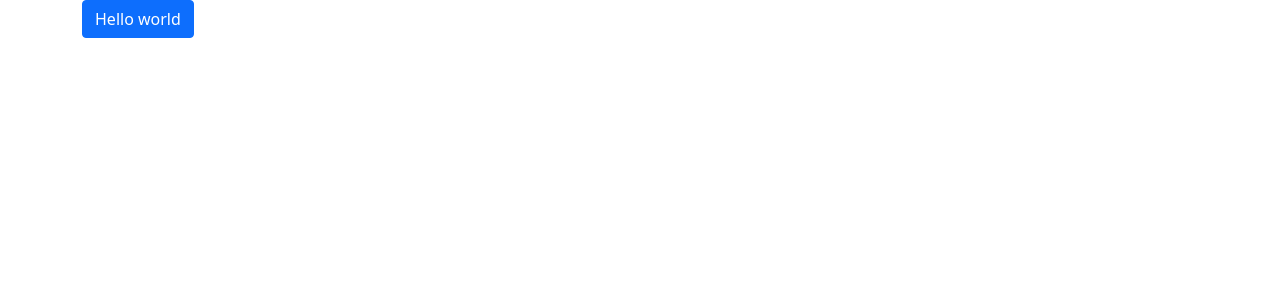
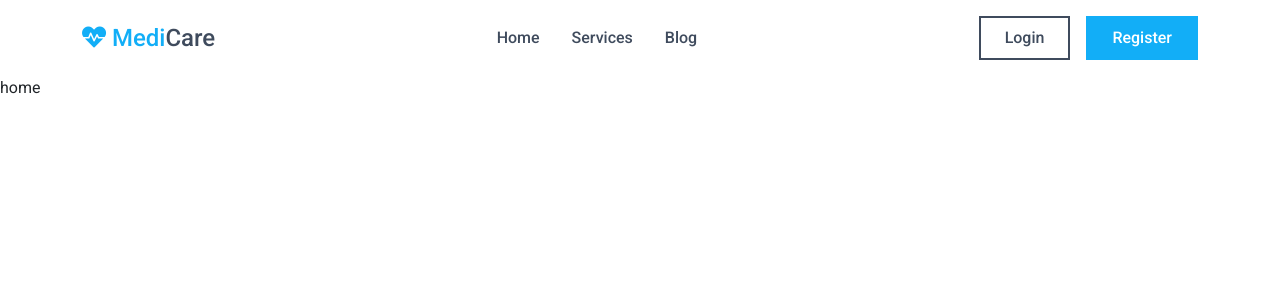
Before and after one commit to TasnimulHasan007/medicare, a React (Create React App) app: page / in a window 1280 px wide. Shown: the top 300 px of the page. Built offline with nearby package versions, Linux system fonts and the light colour scheme.

Commit message:
header done

```diff
--- a/public/index.html
+++ b/public/index.html
@@ -11,6 +11,13 @@
     />
     <link rel="apple-touch-icon" href="%PUBLIC_URL%/logo192.png" />
     <link rel="manifest" href="%PUBLIC_URL%/manifest.json" />
+    <!-- fontawesome -->
+    <link
+      rel="stylesheet"
+      href="https://use.fontawesome.com/releases/v5.15.4/css/all.css"
+      integrity="sha384-DyZ88mC6Up2uqS4h/KRgHuoeGwBcD4Ng9SiP4dIRy0EXTlnuz47vAwmeGwVChigm"
+      crossorigin="anonymous"
+    />
     <title>MediCare</title>
   </head>
   <body>
--- a/src/App.css
+++ b/src/App.css
@@ -1,25 +1,34 @@
 @import url("https://fonts.googleapis.com/css2?family=Roboto:wght@300;400;500;700&display=swap");
 
-* {
-  margin: 0;
-  padding: 0;
-  box-sizing: border-box;
+/* variables */
+:root {
+  --primary-color: #12aef7;
+  --secondary-color: #3f4b5d;
 }
 
+/* resets */
 body {
   font-family: "Roboto", sans-serif;
 }
 
-ul {
-  list-style: none;
-}
-
 a {
+  display: inline-block;
   text-decoration: none;
 }
 
 input,
-button {
+button,
+a {
   box-shadow: none !important;
   outline: none;
+  border: none;
+  background: none;
 }
+
+/* utilities */
+.btn-main {
+  padding: 0.5rem 1.5rem;
+  border: 0.125rem solid;
+  font-weight: 500;
+  transition: 250ms ease;
+}
--- a/src/App.jsx
+++ b/src/App.jsx
@@ -1,12 +1,23 @@
-import { Container } from "react-bootstrap"
-import Button from "react-bootstrap/Button"
+import { BrowserRouter as Router, Switch, Route } from "react-router-dom"
+import Header from "./components/Header/Header"
+import Home from "./Pages/Home/Home"
 import "./App.css"
 
 function App() {
   return (
-    <Container>
-      <Button variant="primary">Hello world</Button>
-    </Container>
+    <>
+      <Router>
+        <Header />
+        <Switch>
+          <Route exact path="/">
+            <Home />
+          </Route>
+          <Route path="/home">
+            <Home />
+          </Route>
+        </Switch>
+      </Router>
+    </>
   )
 }
 
--- /dev/null
+++ b/src/Pages/Home/Home.jsx
@@ -0,0 +1,7 @@
+import React from "react"
+
+const Home = () => {
+  return <div>home</div>
+}
+
+export default Home
--- /dev/null
+++ b/src/components/Header/Header.css
@@ -0,0 +1,65 @@
+/* header styles */
+.header {
+  display: flex;
+  align-items: center;
+  justify-content: space-between;
+  padding-block: 1rem;
+  position: sticy;
+  top: 0;
+}
+
+.header .brand {
+  font-size: 1.5rem;
+  font-weight: 500;
+  color: var(--secondary-color);
+}
+
+.header .brand > span {
+  color: var(--primary-color);
+}
+
+.header nav {
+  display: flex;
+  align-items: center;
+}
+
+.header nav a {
+  padding: 0.5rem 1rem;
+  font-weight: 500;
+  color: var(--secondary-color);
+
+  transition: 250ms ease;
+}
+
+.header nav a:hover,
+.header nav a:focus {
+  background: var(--primary-color);
+  color: #fff;
+}
+
+/* buttons */
+.header .register {
+  margin-left: 1rem;
+  background: var(--primary-color);
+  border-color: var(--primary-color);
+  color: #fff;
+}
+
+.header .register:hover,
+.header .register:focus {
+  color: var(--primary-color);
+  border-color: var(--primary-color);
+  background: transparent;
+}
+
+.header .login {
+  background: transparent;
+  color: var(--secondary-color);
+}
+
+.header .login:hover,
+.header .login:focus {
+  color: #fff;
+  border-color: var(--secondary-color);
+  background: var(--secondary-color);
+}
--- /dev/null
+++ b/src/components/Header/Header.jsx
@@ -0,0 +1,30 @@
+import React from "react"
+import { Container } from "react-bootstrap"
+import { Link } from "react-router-dom"
+import "./Header.css"
+
+const Header = () => {
+  return (
+    <header>
+      <Container className="header">
+        <div className="brand">
+          <span>
+            <i className="fas fa-heartbeat"></i> Medi
+          </span>
+          Care
+        </div>
+        <nav>
+          <Link to="/">Home</Link>
+          <Link to="/services">Services</Link>
+          <Link to="/blog">Blog</Link>
+        </nav>
+        <div className="btn-container">
+          <button className="btn-main login">Login</button>
+          <button className="btn-main register">Register</button>
+        </div>
+      </Container>
+    </header>
+  )
+}
+
+export default Header
--- a/src/index.jsx
+++ b/src/index.jsx
@@ -1,8 +1,8 @@
 import React from "react"
 import ReactDOM from "react-dom"
 import reportWebVitals from "./reportWebVitals"
+import "bootstrap/dist/css/bootstrap.min.css"
 import App from "./App"
-import "bootstrap/dist/css/bootstrap.min.css"
 
 ReactDOM.render(
   <React.StrictMode>
```
Also changed, not shown: 1 other file (tests, documents, lock files or other folders).
